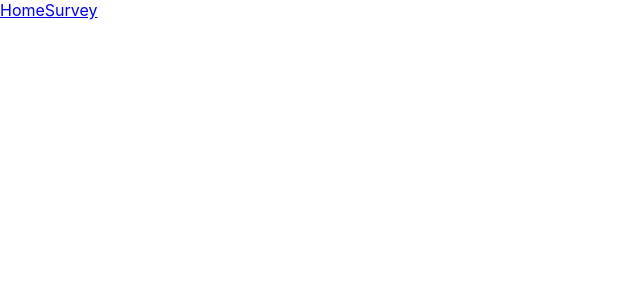
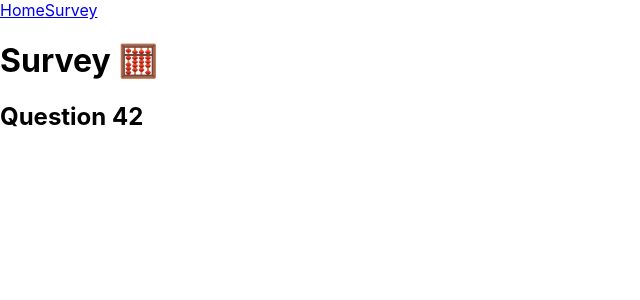
Before and after one commit to denysmatsevych/shiny-agency, a React (Create React App) app: page /survey/42 in a window 1280 px wide. Before the commit this address had no page. Shown: the top 300 px of the page, without its empty margins (0-640 px from the left). Built offline with nearby package versions, Linux system fonts and the light colour scheme.

Commit message:
added route with url parameter
(cherry picked from commit e575890b1177c8468869cc0b7186a5a582d642e3)

```diff
--- a/src/components/Header/index.jsx
+++ b/src/components/Header/index.jsx
@@ -5,7 +5,7 @@ const Header = () => {
     return (
         <nav>
             <Link to="/">Home</Link>
-            <Link to="/survey">Survey</Link>
+            <Link to="/survey/42">Survey</Link>
         </nav>
     );
 };
--- a/src/index.jsx
+++ b/src/index.jsx
@@ -4,7 +4,7 @@ import { BrowserRouter as Router, Route, Routes } from 'react-router-dom';
 import Header from './components/Header';
 import './index.css';
 import Home from './pages/Home';
-import Survey from './pages/Survey/Survey';
+import Survey from './pages/Survey';
 import reportWebVitals from './reportWebVitals';
 
 ReactDOM.render(
@@ -14,6 +14,7 @@ ReactDOM.render(
             <Routes>
                 <Route exact path="/" element={<Home />} />
                 <Route path="/survey" element={<Survey />} />
+                <Route path="/survey/:questionNumber" element={<Survey />} />
             </Routes>
         </Router>
     </React.StrictMode>,
--- a/src/pages/Survey/Survey.jsx
+++ b/src/pages/Survey/index.jsx
@@ -1,9 +1,13 @@
 import React from 'react';
+import { useParams } from 'react-router-dom';
 
 const Survey = () => {
+    const { questionNumber } = useParams();
+
     return (
         <div>
             <h1>Survey 🧮</h1>
+            <h2>Question {questionNumber}</h2>
         </div>
     );
 };
```
